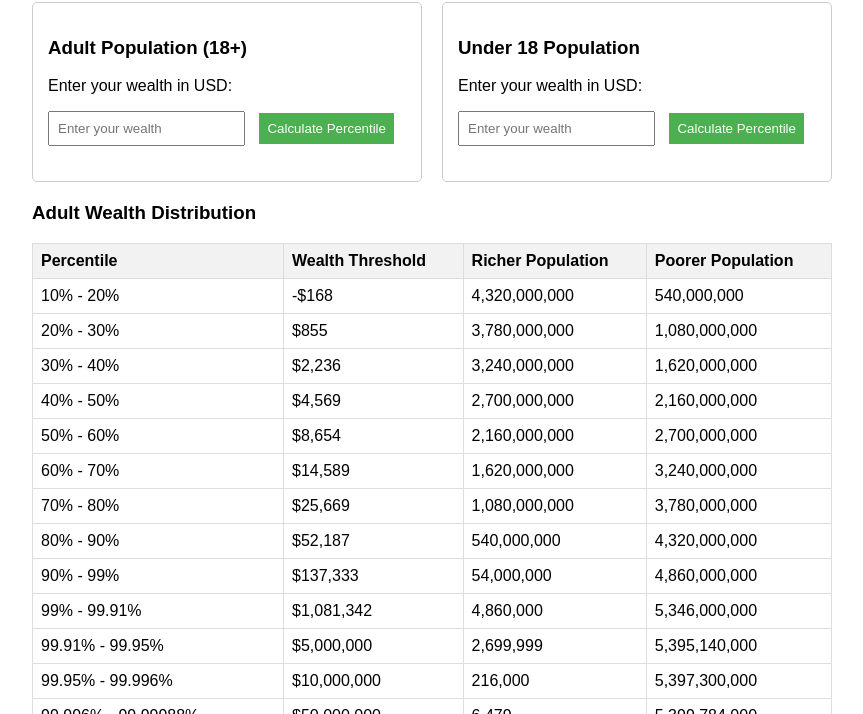
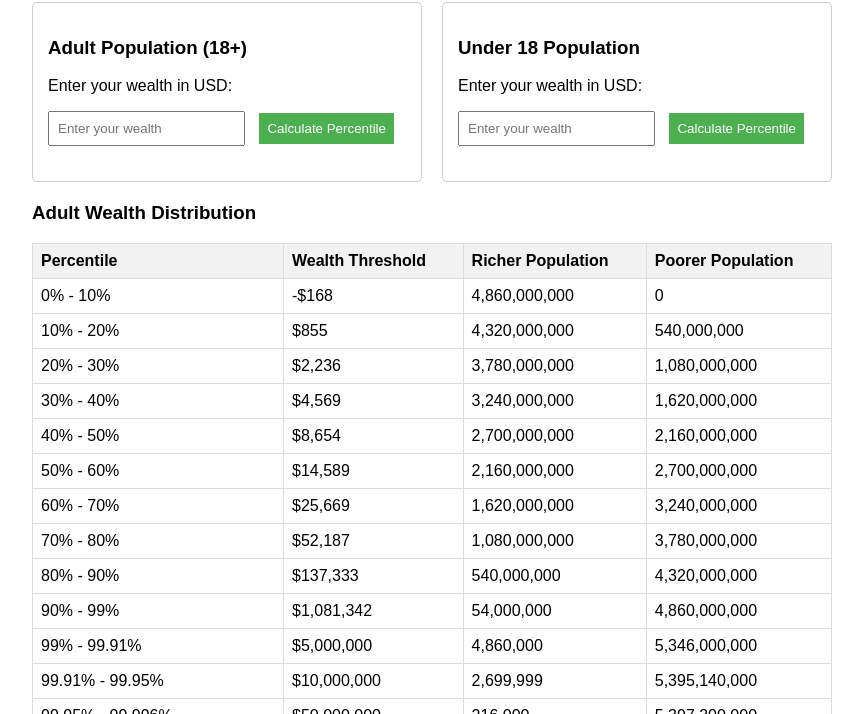
Before and after one commit to diziet/diziet.github.io, a plain HTML site: page wealth-percentile-calculator.html in a window 1280 px wide. Shown: the part 86-800 px from the top of the page, without its empty margins (208-1071 px from the left). Drawn offline with Linux system fonts and the light colour scheme.

Commit message:
fix off by one error

```diff
--- a/wealth-percentile-calculator.html
+++ b/wealth-percentile-calculator.html
@@ -96,6 +96,7 @@
 
         // Data points for adult and under-18 populations in 2D array format [percentile, wealth]
         const adultWealthData = [
+            [0,                  -99_999],
             [10,                    -168],
             [20,                     855],
             [30,                   2_236],
@@ -118,6 +119,7 @@
 
         // Generated by assuming richest under 18 year old has a 1 billion dollar net worth
         const under18WealthData = [
+            [0,                -99_999],
             [10,                  -168],
             [20,                     0],
             [30,                 1_740],
@@ -232,7 +234,7 @@
             // Special case for wealth values at exactly a threshold point
             const exactMatch = points.indexOf(wealth);
             if (exactMatch !== -1) {
-                const nextPercentile = exactMatch < percentiles.length - 1 ? percentiles[exactMatch + 1] : 100;
+                const nextPercentile = exactMatch < percentiles.length - 1 ? percentiles[exactMatch] : 100;
                 return {
                     percentile: percentiles[exactMatch],
                     richerPeople: Math.floor(population * ((100 - nextPercentile) / 100)),
@@ -492,9 +494,9 @@
                     </tr>`;
 
             // Add rows for percentile bands
-            for (let i = 0; i < percentiles.length - 1; i++) {
-                const lowerPercentile = percentiles[i];
-                const upperPercentile = percentiles[i+1];
+            for (let i = 1; i < percentiles.length - 1; i++) {
+                const lowerPercentile = percentiles[i-1];
+                const upperPercentile = percentiles[i];
                 const wealthThreshold = points[i];
 
                 // Calculate richer and poorer populations
```
